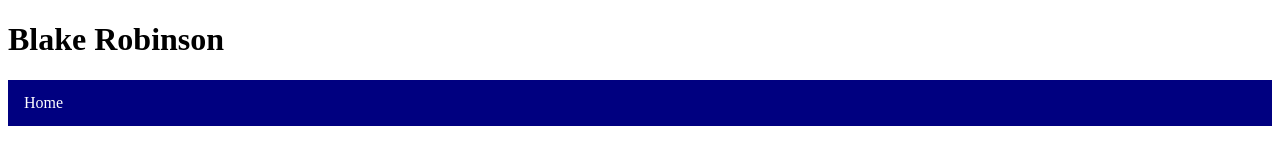
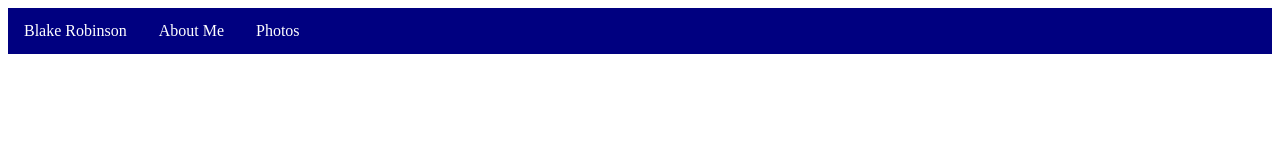
Before and after one commit to Th3GhostKinG/NetworkCloud, a plain HTML site: page index.html in a window 1280 px wide. Drawn offline with Linux system fonts and the light colour scheme.

Commit message:
Added some pages

```diff
--- a/index.html
+++ b/index.html
@@ -9,10 +9,11 @@
     </head>
     <body>
         <header>
-            <h1>Blake Robinson</h1>
             <nav>
                 <ul>
-                    <li><a href="#">Home</a></li>
+                    <li><a href="#">Blake Robinson</a></li>
+                    <li><a href="/pages/About-me.html">About Me</a></li>
+                    <li><a href="/pages/photos.html">Photos</a></li>
                 </ul>
             </nav>
         </header>
```
Also changed, not shown: Pages/About-me.html (added), Pages/Photos.html (added).
